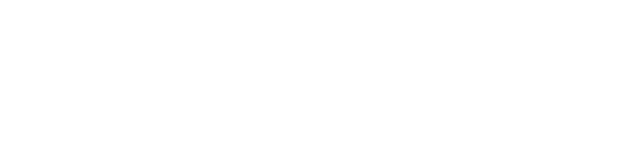
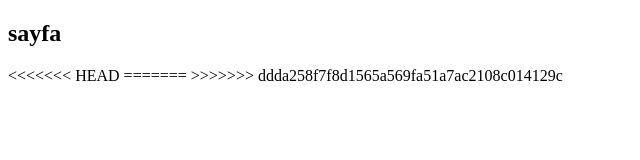
Before and after one commit to kalawaja/LandingPage, a plain HTML site: page index.htm in a window 1280 px wide. Shown: the whole page, without its empty margins (0-640 px from the left). Drawn offline with Linux system fonts and the light colour scheme.

Commit message:
h2 ekledim

```diff
--- a/index.htm
+++ b/index.htm
@@ -7,6 +7,10 @@
     <title>Document</title>
 </head>
 <body>
+    <h2>sayfa</h2>
+<<<<<<< HEAD
+=======
 
+>>>>>>> ddda258f7f8d1565a569fa51a7ac2108c014129c
 </body>
 </html>
```
